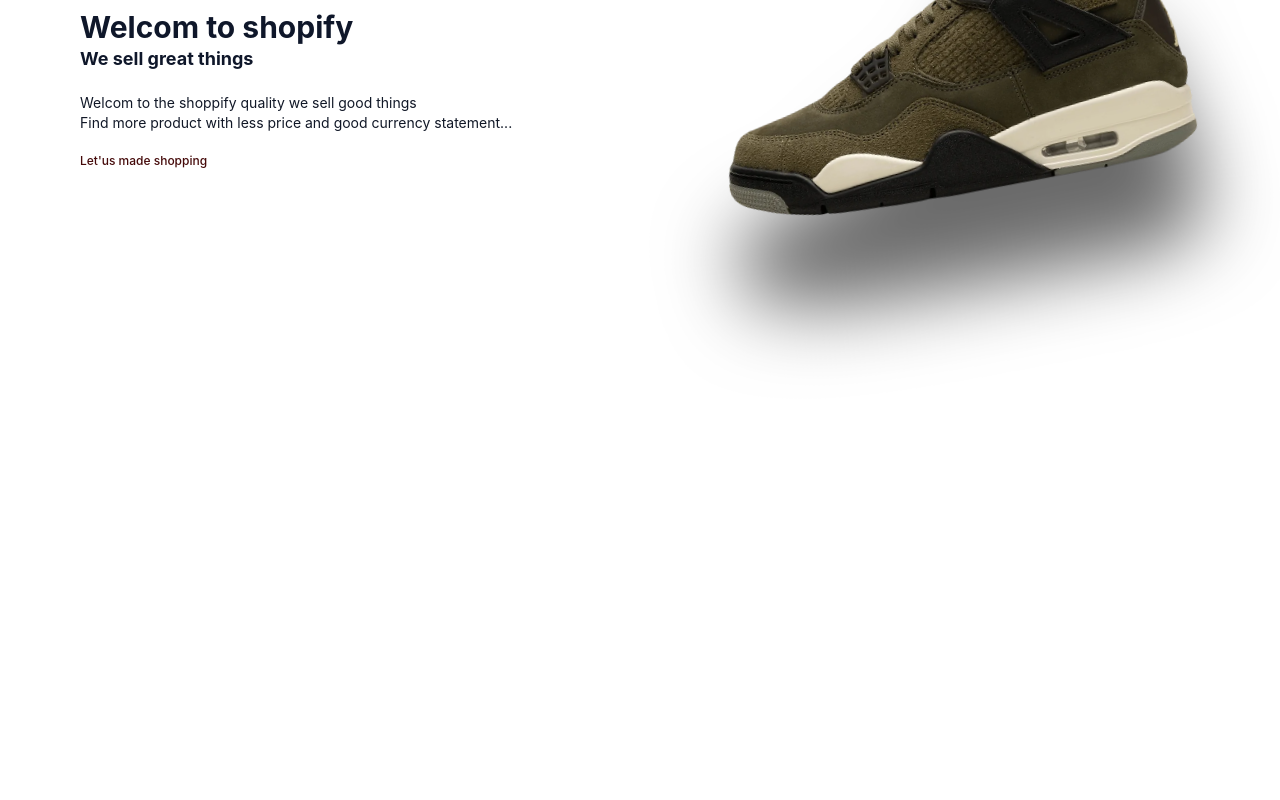
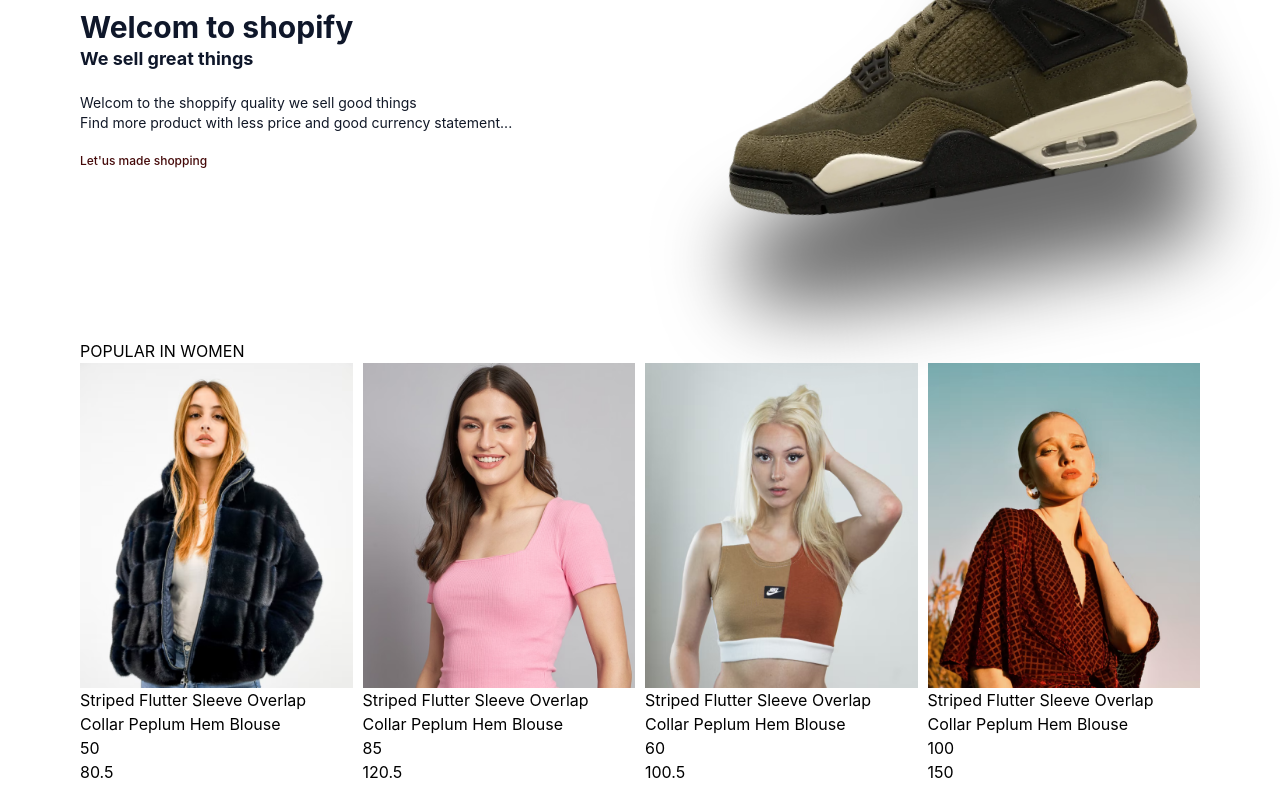
Before and after one commit to tchasinga/magazine-shopping, a React (Vite) app in the folder frontend/: page / in a window 1280 px wide. Shown: the part 221-1021 px from the top of the page. Before the commit the page ends 800 px from the top, so only its background shows below. Built offline with nearby package versions, Linux system fonts and the light colour scheme.

Commit message:
New changes

```diff
--- a/frontend/src/Components/Item/Items.jsx
+++ b/frontend/src/Components/Item/Items.jsx
@@ -1,8 +1,9 @@
 import PropTypes from 'prop-types';
+import '../../index.css';
 
 export default function Items(props) {
   return (
-    <div>
+    <div className=''>
 
                 <div className="mygridreponsive">
                     <div className="">
--- a/frontend/src/Components/Popular/Popular.jsx
+++ b/frontend/src/Components/Popular/Popular.jsx
@@ -8,7 +8,7 @@
         <h1>POPULAR IN WOMEN</h1>
       </div>
 
-      <div className="">
+      <div className="mygridreponsive">
         {data_product.map((items) => (
           <Items
             key={items.id}
--- a/frontend/src/Pages/Shop.jsx
+++ b/frontend/src/Pages/Shop.jsx
@@ -1,9 +1,11 @@
 import Hero from "../Components/Hero/Hero";
+import Popular from "../Components/Popular/Popular";
 
 export default function Shop() {
   return (
     <div>
       <Hero />
+      <Popular />
     </div>
   )
 }
--- a/frontend/src/index.css
+++ b/frontend/src/index.css
@@ -41,6 +41,6 @@
 
 .mygridreponsive{
     display: grid;
-    grid-template-columns: repeat(auto-fit, minmax(250px, 1fr));
+    grid-template-columns: repeat(auto-fit, minmax(150px, 1fr));
     grid-gap: 10px;
 }
```
